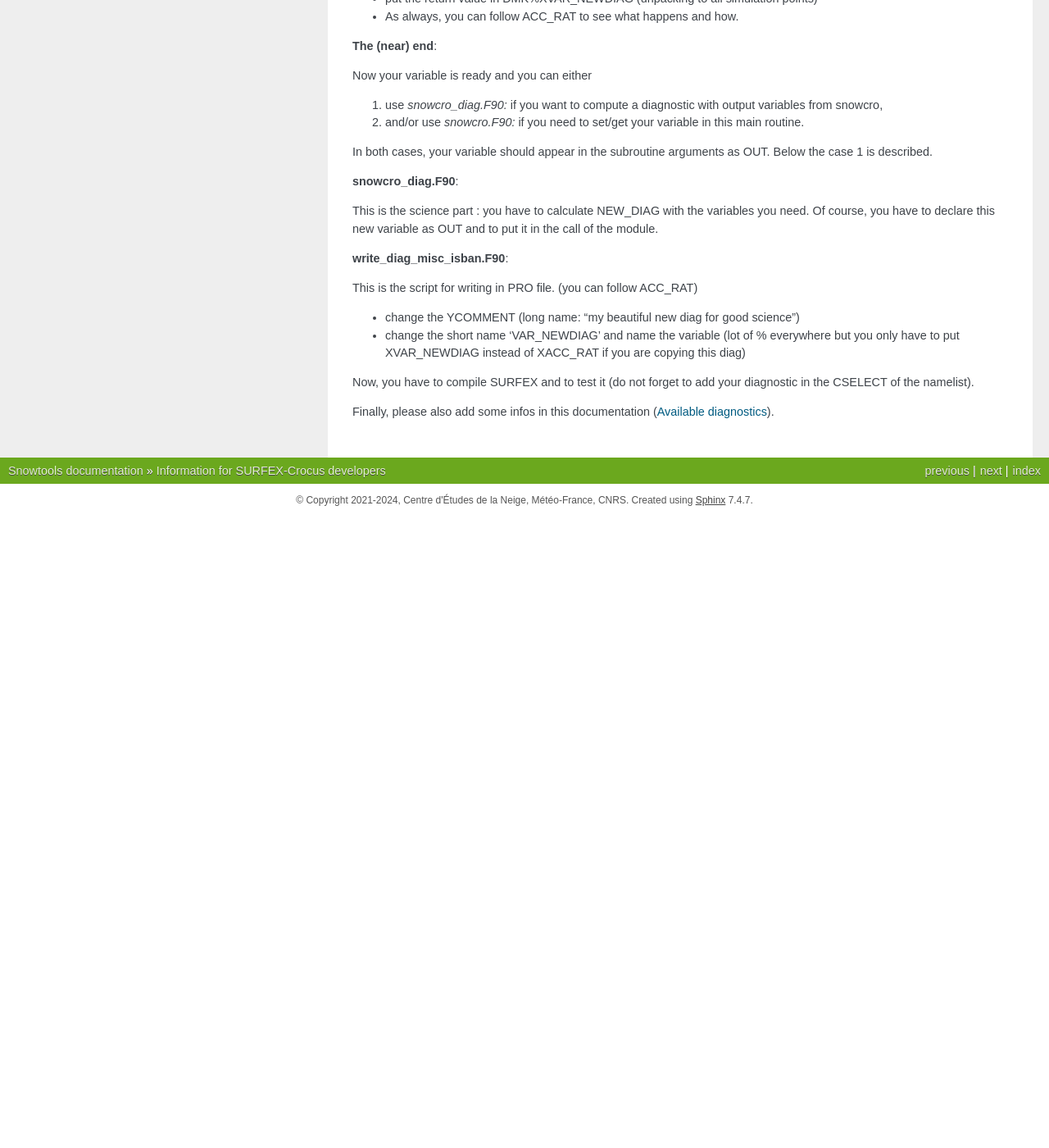
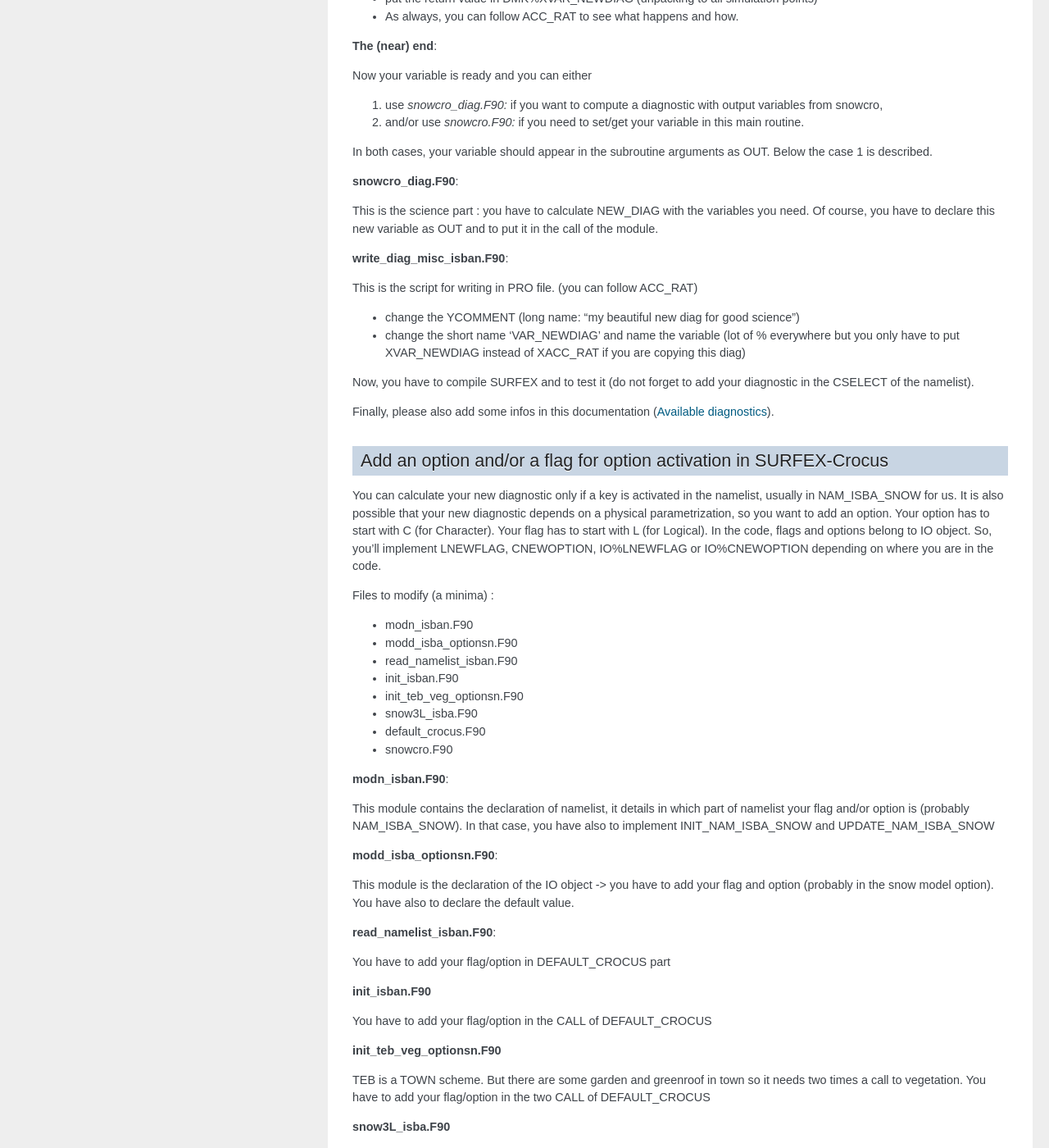
Before and after one commit to UMR-CNRM/snowtools, a Sphinx documentation site: the page built from doc/source/misc/surfex-dev.rst, in a window 1280 px wide and 1400 px high, scrolled down 4001 px. Shown: the whole window at 82% size. Built offline with Sphinx 7.4.7, drawn with Linux system fonts in a browser that asks for light colours; formulas are drawn with MathJax 3; before the commit the page ends 4631 px from its top, so only the background shows below that; some of the changed text lies outside the part shown.

Commit message:
Doc: adding option or flag, few words about NAM_IO_OFFLINE

```diff
--- a/doc/source/misc/surfex-dev.rst
+++ b/doc/source/misc/surfex-dev.rst
@@ -226,3 +226,63 @@ This is the script for writing in PRO file. (you can follow ACC_RAT)
 Now, you have to compile SURFEX and to test it (do not forget to add your diagnostic in the CSELECT of the namelist).
 
 Finally, please also add some infos in this documentation (:ref:`Available diagnostics<avail_diagnostics>`).
+
+Add an option and/or a flag for option activation in SURFEX-Crocus
+------------------------------------------------------------------
+
+You can calculate your new diagnostic only if a key is activated in the namelist, usually in NAM_ISBA_SNOW for us.
+It is also possible that your new diagnostic depends on a physical parametrization, so you want to add an option.
+Your option has to start with C (for Character). Your flag has to start with L (for Logical).
+In the code, flags and options belong to IO object.
+So, you'll implement LNEWFLAG, CNEWOPTION, IO%LNEWFLAG or IO%CNEWOPTION depending on where you are in the code.
+
+Files to modify (a minima) :
+
+- modn_isban.F90
+- modd_isba_optionsn.F90
+- read_namelist_isban.F90
+- init_isban.F90
+- init_teb_veg_optionsn.F90
+- snow3L_isba.F90
+- default_crocus.F90
+- snowcro.F90
+
+**modn_isban.F90**:
+
+This module contains the declaration of namelist, it details in which part of namelist your flag and/or option is (probably NAM_ISBA_SNOW).
+In that case, you have also to implement INIT_NAM_ISBA_SNOW and UPDATE_NAM_ISBA_SNOW
+
+**modd_isba_optionsn.F90**:
+
+This module is the declaration of the IO object -> you have to add your flag and option (probably in the snow model option).
+You have also to declare the default value.
+
+**read_namelist_isban.F90**:
+
+You have to add your flag/option in DEFAULT_CROCUS part
+
+**init_isban.F90**
+
+You have to add your flag/option in the CALL of DEFAULT_CROCUS
+
+**init_teb_veg_optionsn.F90**
+
+TEB is a TOWN scheme. But there are some garden and greenroof in town so it needs two times a call to vegetation.
+You have to add your flag/option in the two CALL of DEFAULT_CROCUS
+
+**snow3L_isba.F90**
+
+Your flag/option is used in snowcro in order to calculate something.
+So, your flag/option has to appear in the call of SNOWCRO in snow3L_isba.F90
+
+**default_crocus.F90**
+
+This is the defautt value for your flag (True or False) and/or for your option (which scheme you want by default).
+
+NB: in there, the flag/option is local. So the flag starts with O and the option starts with H: ONEWFLAG and HNEWOPTION
+
+**snowcro.F90**
+
+This is where the science is made. It's up to you to know what you want to modify.
+
+NB: as in default_crocus, ONEWFLAG and HNEWOPTION
--- a/doc/source/misc/surfex-files.rst
+++ b/doc/source/misc/surfex-files.rst
@@ -31,7 +31,7 @@ For information, SAFRAN are stored in the following directories:
 
 If you have to create your own forcing files, please have a look to the ``FORCING_test_base.nc`` file provided in the ``snowtools/DATA`` folder and follow the same structure (same variable names and ranks, same dimensions). All variables are mandatory. CO2air and Wind_DIR have no impact in the case of snow and can be fixed to a constant value. If you do not have distinct data for diffuse and direct solar radiations, you can put everything in the direct radiation for applications not sensitive to this separation (with Crocus, only TARTES and MEB options are sensitive but they are not activated by default).
 
-If you have datas from an observation site in .csv or in .txt format and if you want to create only one or a few FORCING files, then have a look to ``snowtools/scripts/create_forcing/Template_creation_FORCING.py``.
+If you have datas from an observation site in .csv or in .txt format and if you want to create only one or a few FORCING files, then have a look to ``snowtools/scripts/create_forcing/Template_creation_FORCING.py``. If your datas are available only every 3h for example, you have to set the variable FORC_TIME_STP to 10800 instead of 3600 in the FORCING file.
 
 Other files
 -----------
```
Also changed, not shown: other parts of doc/source/misc/surfex-dev.rst (+1 -1 lines), doc/source/misc/surfex.rst (+9 -1 lines).
